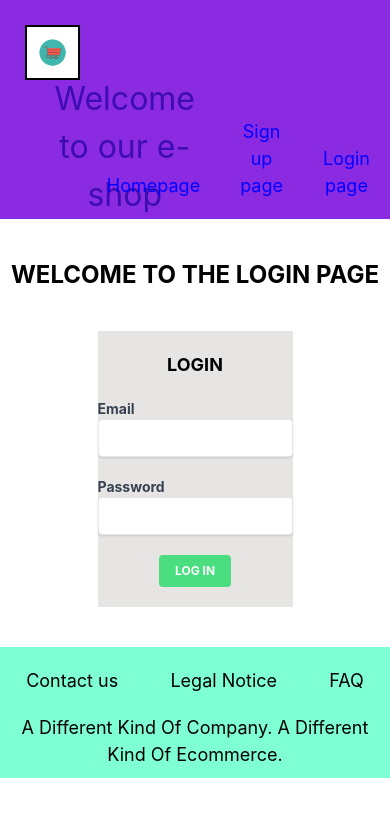
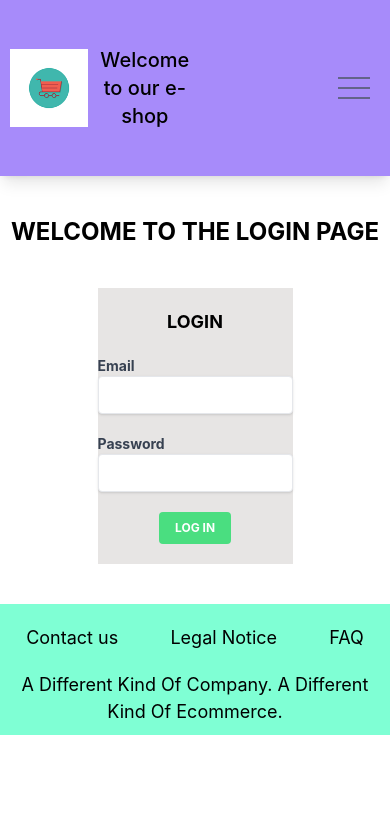
Before and after one commit to Kathleen-Vierstraete/e-shop-react, a React (Create React App) app in the folder e-shop-react/: page /login in a window 390 px wide. Shown: the top 816 px of the page. Built offline with nearby package versions, Linux system fonts and the light colour scheme.

Commit message:
adding tailwing to header / navbar + adding burger menu responsive navbar

```diff
--- a/e-shop-react/src/App.js
+++ b/e-shop-react/src/App.js
@@ -5,11 +5,12 @@ import Header from './components/Header/Header';
 import Homepage from './components/Homepage/Homepage';
 import SingleProduct from './components/SingleProduct/SingleProduct';
 import Signup from './components/SignUp/SignUp';
-import Login from './components/SignUp//Login'
+import Login from './components/SignUp//Login';
 import { CartProvider } from './context/cart.jsx'
 
 
 import { BrowserRouter as Router, Route, Routes } from "react-router-dom";
+
 
 function App() {
   return (
--- a/e-shop-react/src/components/Header/Header.js
+++ b/e-shop-react/src/components/Header/Header.js
@@ -1,6 +1,6 @@
 import React from 'react';
 import eshopLogo from '../../assets/img/eshop-logo.png';
-import './Header.css';
+// import './Header.css';
 import Navbar from '../Navbar/Navbar';
 import { Link } from "react-router-dom";
 
@@ -9,13 +9,17 @@ import { Link } from "react-router-dom";
 function Header() {
     return (
 
-            <header className='header'>
-                <Link to='/'>
-                    <img src={eshopLogo} alt="eshop-logo" className="logo-image" />
-                </Link>
-                <p className='p-header'>Welcome to our e-shop</p>
+            <header className='bg-violet-400 text-white shadow-lg'>
+                <div class="container mx-auto flex items-center h-44">
+                    <Link to='/'>
+                        <img src={eshopLogo} alt="eshop-logo" className="logo-image ml-2.5" />
+                    </Link>
+                <p className='text-black text-xl font-medium ml-3'>Welcome to our e-shop</p>
+
 
                 < Navbar />
+
+                </div>
             </header>
 
 
--- a/e-shop-react/src/components/Navbar/Navbar.js
+++ b/e-shop-react/src/components/Navbar/Navbar.js
@@ -1,25 +1,119 @@
 import { NavLink } from 'react-router-dom';
+import { useState } from "react";
 
-import './Navbar.css';
+
+// import './Navbar.css';
+
 
 
 function Navbar() {
+
+  const [isNavOpen, setIsNavOpen] = useState(false);
+
     return (
 
-      <div className='nav'>
-        <ul className="list">
-          <li className="item">
+      <div className='font-semibold lg:text-lg w-full flex justify-end'>
+      <div>
+      <nav>
+        <section className="MOBILE-MENU flex lg:hidden">
+          <div
+            className="HAMBURGER-ICON space-y-2 mr-5"
+            onClick={() => setIsNavOpen((prev) => !prev)}
+          >
+            <span className="block h-0.5 w-8 animate-pulse bg-gray-600"></span>
+            <span className="block h-0.5 w-8 animate-pulse bg-gray-600"></span>
+            <span className="block h-0.5 w-8 animate-pulse bg-gray-600"></span>
+          </div>
+
+          <div className={isNavOpen ? "showMenuNav" : "hideMenuNav"}>
+            <div
+              className="absolute top-0 right-0 px-8 py-8"
+              onClick={() => setIsNavOpen(false)}
+            >
+              <svg
+                className="h-8 w-8 text-gray-600"
+                viewBox="0 0 24 24"
+                fill="none"
+                stroke="currentColor"
+                strokeWidth="2"
+                strokeLinecap="round"
+                strokeLinejoin="round"
+              >
+                <line x1="18" y1="6" x2="6" y2="18" />
+                <line x1="6" y1="6" x2="18" y2="18" />
+              </svg>
+            </div>
+            <ul className="flex flex-col items-center justify-between min-h-[250px]">
+              <li className="border-b border-gray-400 my-8">
               <NavLink to="/" className="link">Homepage</NavLink>
+              </li>
+              <li className="border-b border-gray-400 my-8">
+              <NavLink to="/signup" className="link">Sign up page</NavLink>
+              </li>
+              <li className="border-b border-gray-400 my-8">
+              <NavLink to="/login" className="link">Login page</NavLink>
+              </li>
+            </ul>
+          </div>
+        </section>
+
+        <ul className="DESKTOP-MENU hidden space-x-8 lg:flex">
+          <li>
+          <NavLink to="/" className="link">Homepage</NavLink>
           </li>
-            <li className="item">
-            <NavLink to="/signup" className="link">Sign up page</NavLink>
+          <li>
+          <NavLink to="/signup" className="link">Sign up page</NavLink>
           </li>
-          <li className="item">
-            <NavLink to="/login" className="link">Login page</NavLink>
+          <li>
+          <NavLink to="/login" className="link">Login page</NavLink>
           </li>
         </ul>
-      </div>
+      </nav>
+
+      <style>{`
+      .hideMenuNav {
+        display: none;
+      }
+      .showMenuNav {
+        display: block;
+        position: absolute;
+        width: 100%;
+        top: 0;
+        left: 0;
+        background: #a78bfa;
+        z-index: 10;
+        display: flex;
+        flex-direction: column;
+        justify-content: space-evenly;
+        align-items: center;
+      }
+    `}</style>
+    </div>
+    </div>
+
     )
 }
 
 export default Navbar;
+
+// link https://codesandbox.io/s/tailwind-react-hamburger-menu-tjhfyx?file=/src/components/Header/Header.js:138-2729
+
+
+{/* <div className='font-semibold lg:text-lg w-full flex justify-end'>
+<div>
+  <ul className="mx-auto flex items-end">
+
+    <li className="p-5 xl:p-8 active ">
+        <NavLink to="/" className="link">Homepage</NavLink>
+    </li>
+
+      <li className="p-5 xl:p-8 active">
+      <NavLink to="/signup" className="link">Sign up page</NavLink>
+    </li>
+    <li className="p-5 xl:p-8 active">
+      <NavLink to="/login" className="link">Login page</NavLink>
+    </li>
+  </ul>
+
+  </div>
+  </div> */}
```
